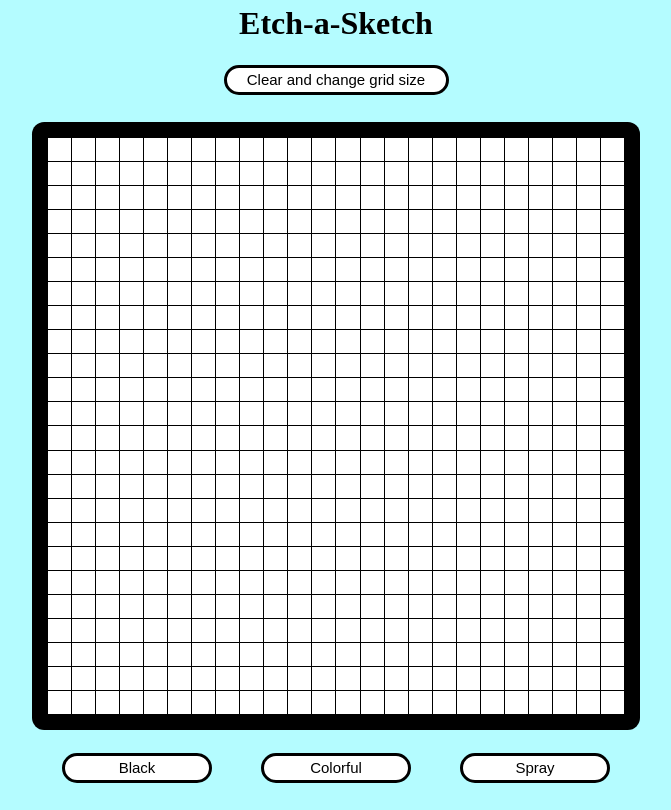
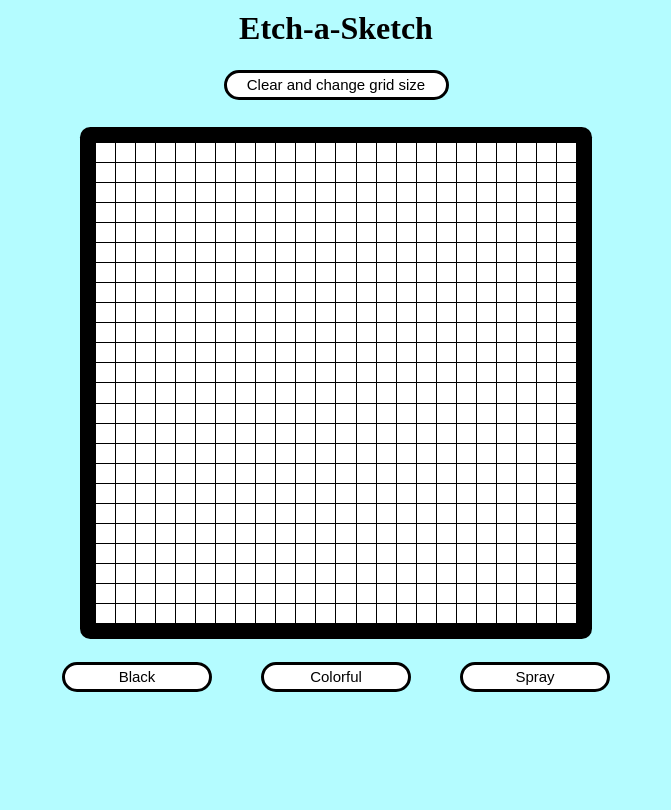
Before and after one commit to anton-3/etch-a-sketch, a plain HTML site: page index.html in a window 1280 px wide. Shown: the whole page, without its empty margins (304-975 px from the left). Drawn offline with Linux system fonts and the light colour scheme.

Commit message:
made grid smaller

```diff
--- a/style.css
+++ b/style.css
@@ -8,7 +8,7 @@ body {
 
 h1 {
     text-align: center;
-    padding-top: 5px;
+    padding-top: 10px;
 }
 
 div.buttons {
@@ -17,8 +17,8 @@ div.buttons {
 }
 
 div#container {
-    width: 36em;
-    height: 36em;
+    width: 30em;
+    height: 30em;
     border-radius: 2%;
     padding: 1em;
     background-color: black;
```
